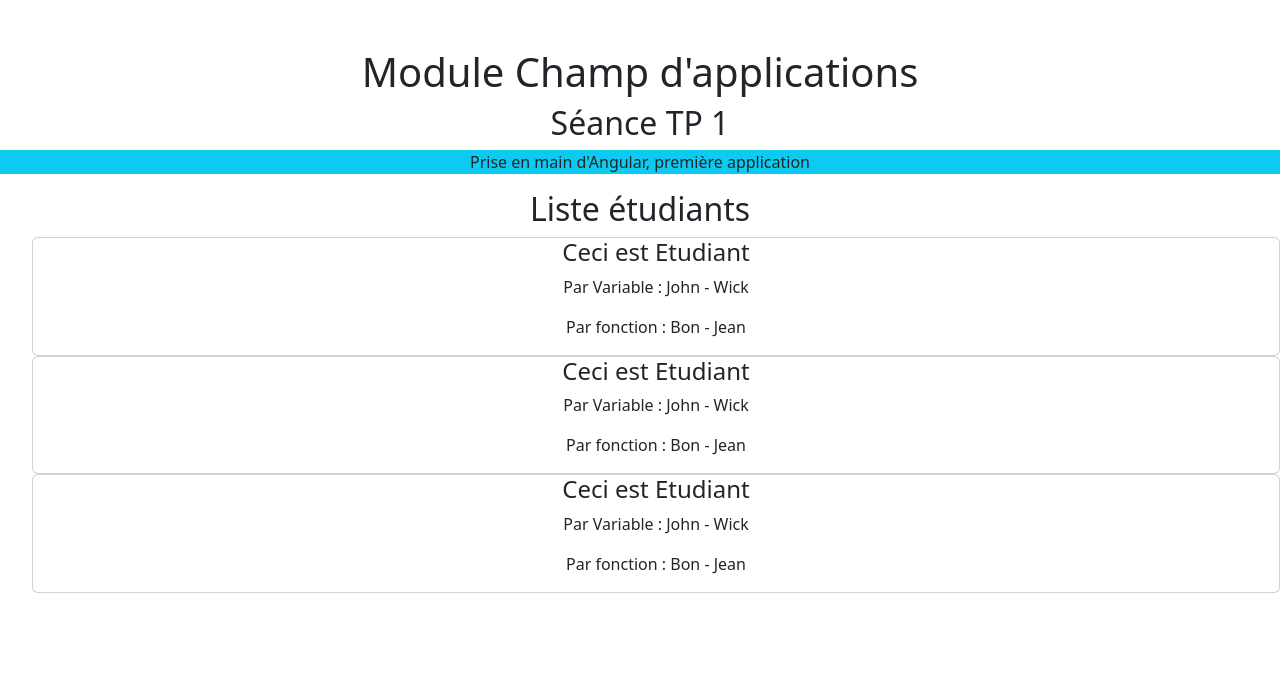
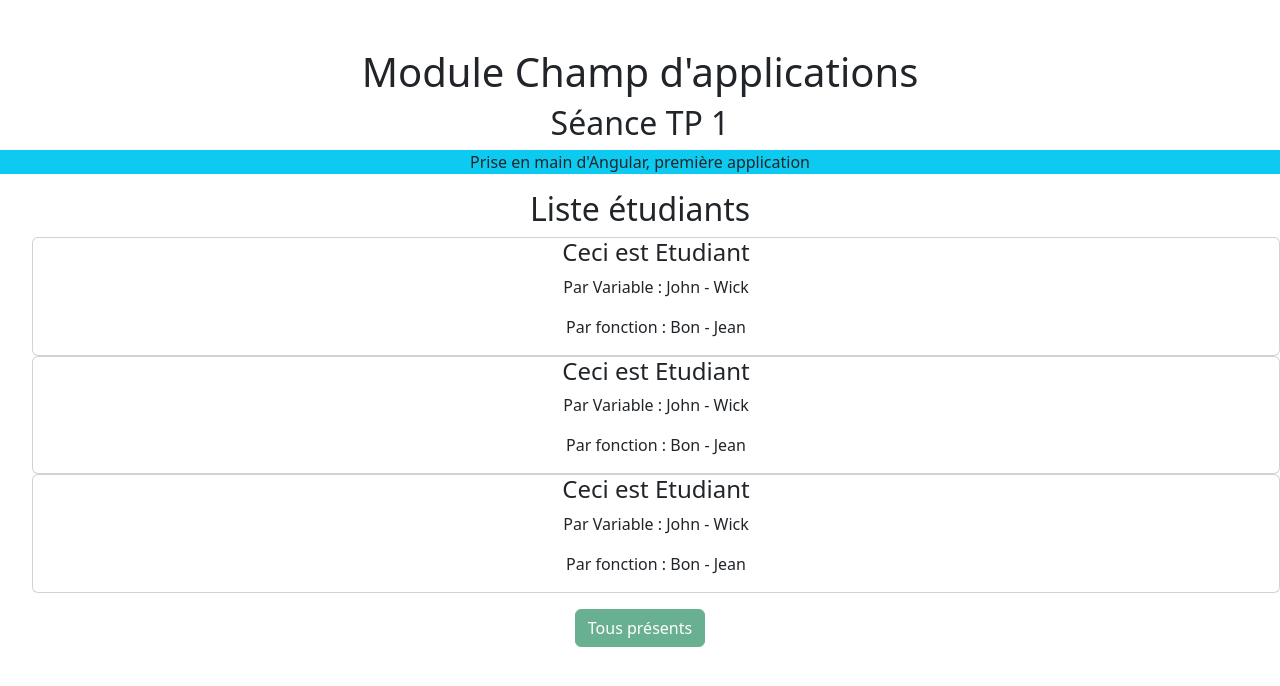
Before and after one commit to SiamakSm/Tp1Angular, an Angular app: page / in a window 1280 px wide. Shown: the top 686 px of the page. Built offline with nearby package versions, Linux system fonts and the light colour scheme.

Commit message:
3.5-3.6 - property binding estAuth

```diff
--- a/src/app/app.component.html
+++ b/src/app/app.component.html
@@ -17,6 +17,7 @@
           <app-etudiant></app-etudiant>
           <app-etudiant></app-etudiant>
         </ul>
+        <button class="btn btn-success" [disabled]="!estAuth">Tous présents</button>
       </div>
     </div>
   </div>
--- a/src/app/app.component.ts
+++ b/src/app/app.component.ts
@@ -12,4 +12,5 @@ import { EtudiantComponent } from './etudiant/etudiant.component';
 export class AppComponent {
   title = 'Module Champ d\'applications';
   resume = 'Prise en main d\'Angular, première application';
+  estAuth = false;
 }
```
